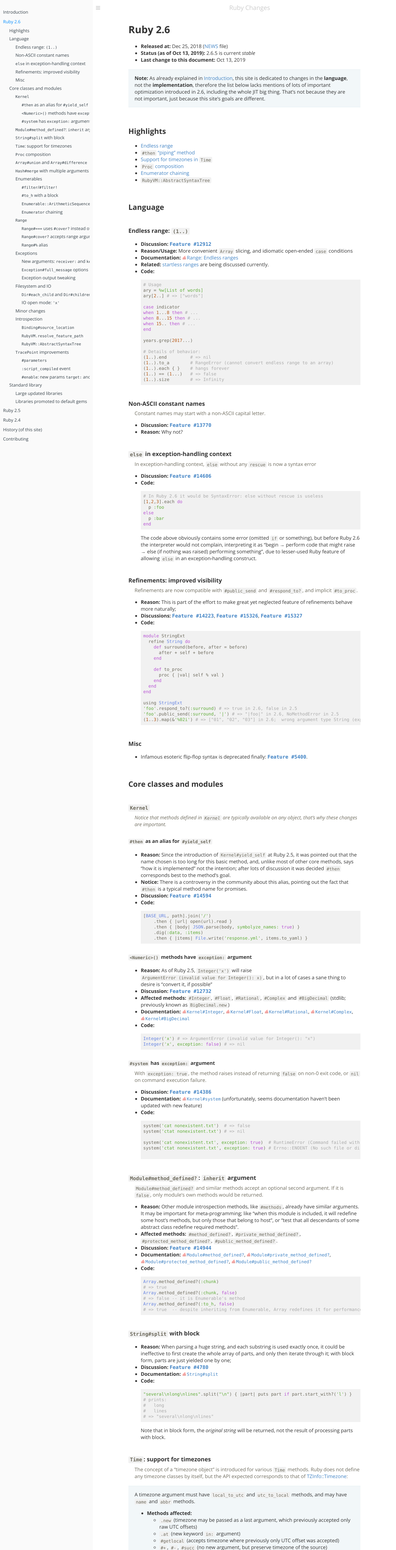
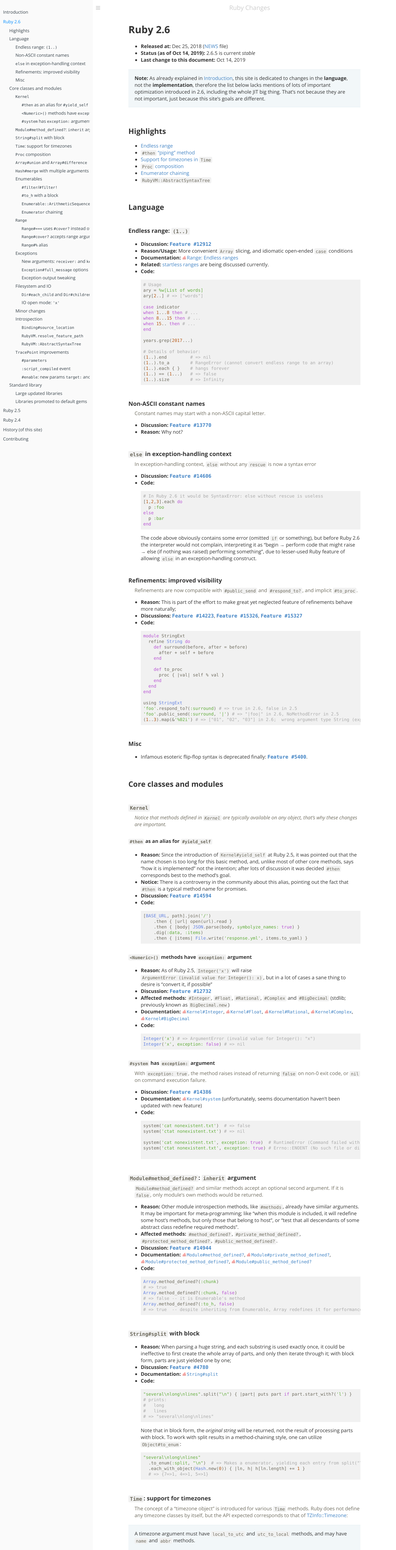
Before and after one commit to rubyreferences/rubychanges, a Jekyll site: the page built from 2.6.md, in a window 1280 px wide. Shown: the whole page at 31% size. Built offline with Jekyll 4.4.1, drawn with Linux system fonts in a browser that asks for light colours; nearby versions of some CDN libraries; our own code applies the rules of GitHub Pages for plain Markdown files.

Commit message:
...and rendering

````diff
--- a/2.6.md
+++ b/2.6.md
@@ -7,8 +7,8 @@ next: 2.5
 # Ruby 2.6
 
 * **Released at:** Dec 25, 2018 ([NEWS](https://github.com/ruby/ruby/blob/ruby_2_6/NEWS) file)
-* **Status (as of Oct 13, 2019):** 2.6.5 is current _stable_
-* **Last change to this document:** Oct 13, 2019
+* **Status (as of Oct 14, 2019):** 2.6.5 is current _stable_
+* **Last change to this document:** Oct 14, 2019
 
 > **Note:** As already explained in [Introduction](README.md), this site is dedicated to changes in the **language**, not the **implementation**, therefore the list below lacks mentions of lots of important optimization introduced in 2.6, including the whole JIT big thing. That's not because they are not important, just because this site's goals are different.
 
@@ -183,7 +183,13 @@ With `exception: true`, the method raises instead of returning `false` on non-0
   #   lines
   # => "several\nlong\nlines"
   ```
-  Note that in block form, the _original string_ will be returned, not the result of processing parts with block.
+  Note that in block form, the _original string_ will be returned, not the result of processing parts with block. To work with split results in a method-chaining style, one can utilize `Object#to_enum`:
+  ```ruby
+  "several\nlong\nlines"
+    .to_enum(:split, "\n")  # => Makes a enumerator, yielding each entry from split("\n")
+    .each_with_object(Hash.new(0)) { |ln, h| h[ln.length] += 1 }
+    # => {7=>1, 4=>1, 5=>1}
+  ```
 
 ### `Time`: support for timezones[](#time-support-for-timezones)
 
````
